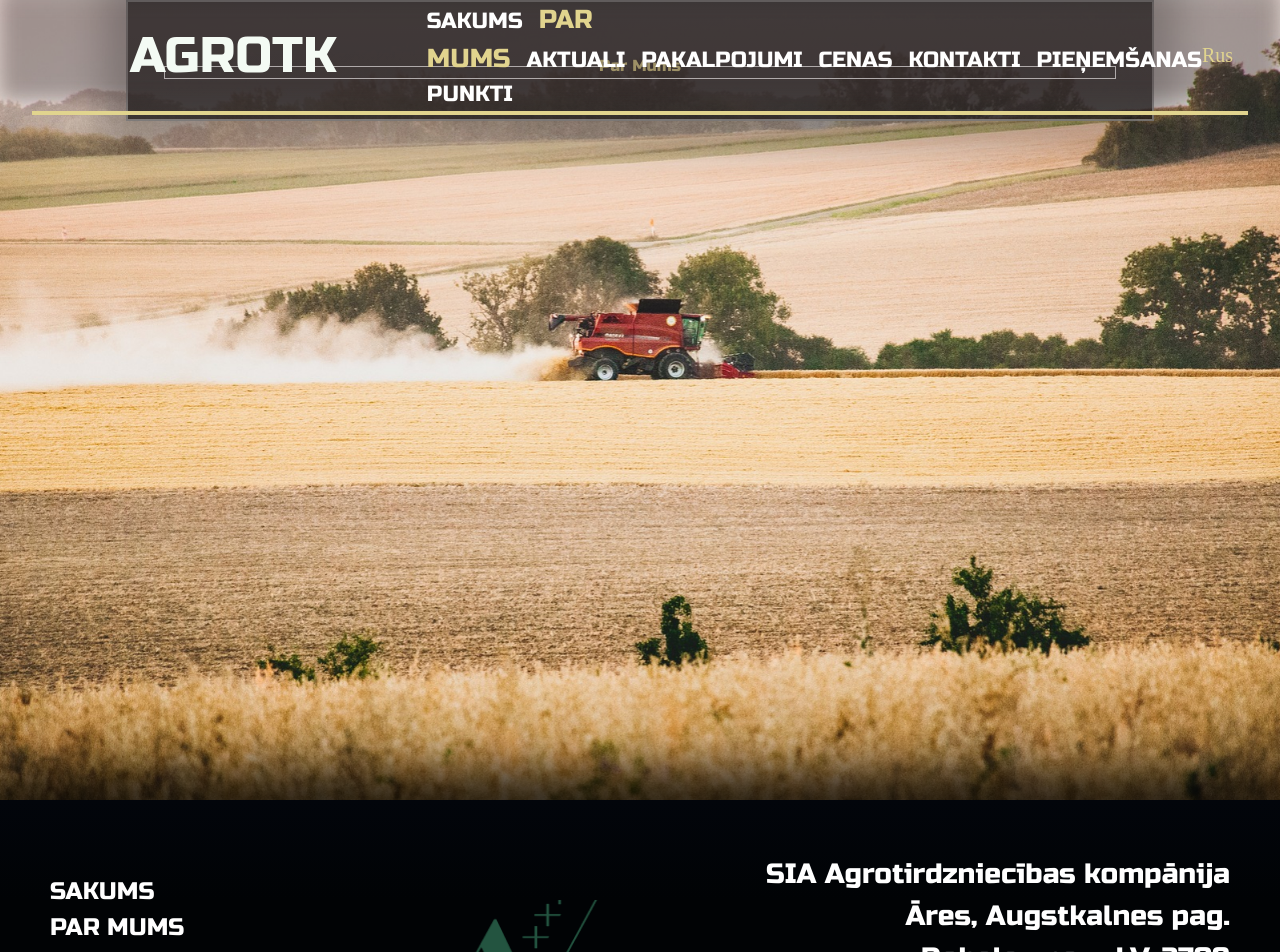
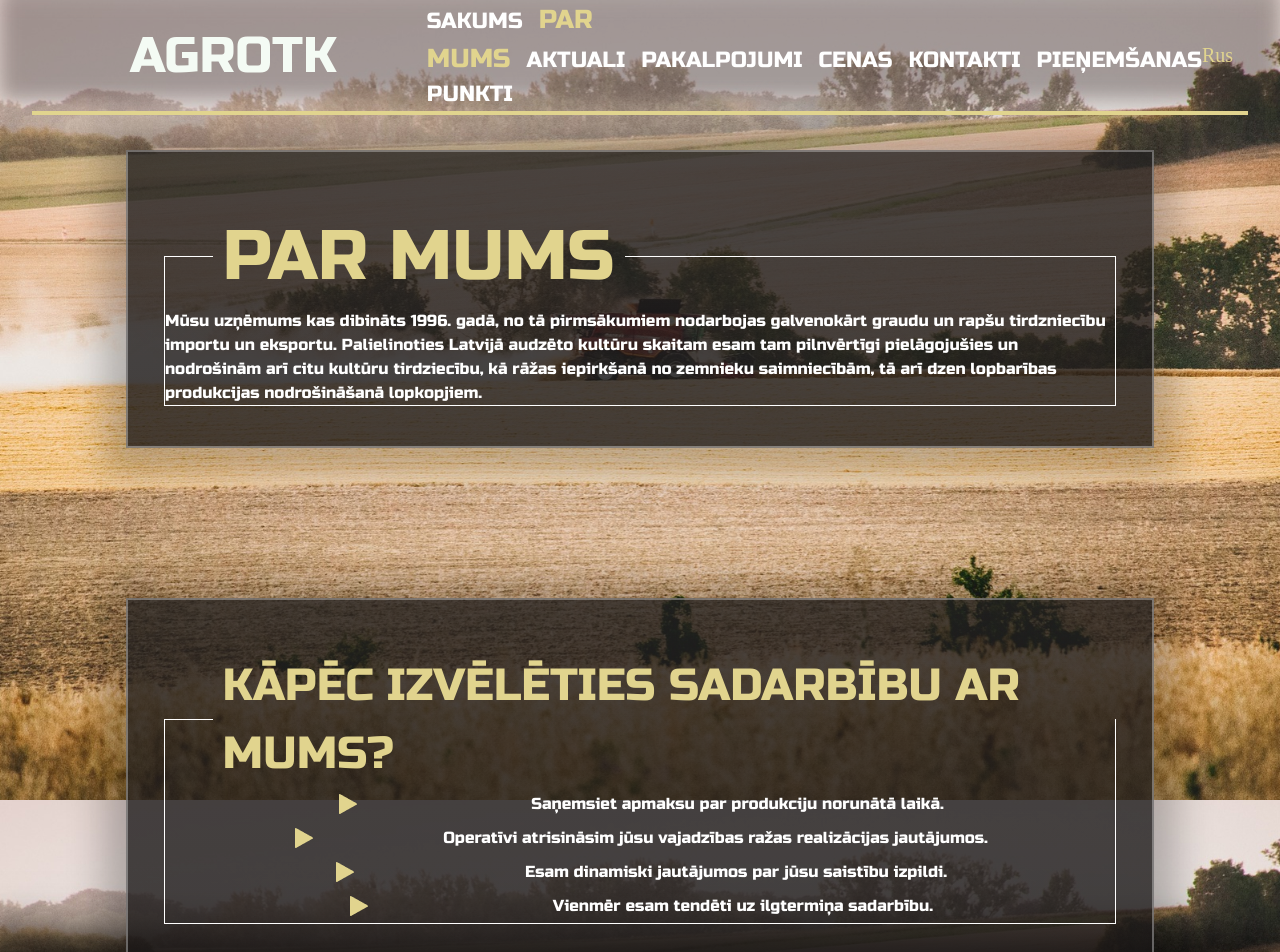
Before and after one commit to tr1pless/atk, a React (Vite) app: page /about in a window 1280 px wide. Shown: the top 952 px of the page. Built offline with nearby package versions, Linux system fonts and the light colour scheme; a web font is replaced by a local one.

Commit message:
about and textContainer updates

```diff
--- a/package.json
+++ b/package.json
@@ -13,6 +13,7 @@
     "@reduxjs/toolkit": "^1.9.7",
     "localforage": "^1.10.0",
     "match-sorter": "^6.3.1",
+    "nanoid": "^5.0.3",
     "react": "^18.2.0",
     "react-dom": "^18.2.0",
     "react-redux": "^8.1.3",
--- a/src/Components/About/About.tsx
+++ b/src/Components/About/About.tsx
@@ -1,18 +1,44 @@
 import s from './about.module.css'
 import g from '../global.module.css'
 import { TextContainer } from '../TextContainer/TextContainer'
-import { useSelector, useDispatch } from 'react-redux'
+import { useSelector } from 'react-redux'
 import langJson from '../../lang/lang.json'
 import { RootState } from '../store/store'
+import { nanoid } from 'nanoid'
 
 export const About = () => {
   const lang = useSelector((state: RootState) => state.counter.value)
   const data = Object.entries(langJson)
   const currentLangData: any = data[lang]
-  console.log(currentLangData[1].about.title1)
+  const title = currentLangData[1].about.title1
+  const text = currentLangData[1].about.text1
+  const text2 = currentLangData[1].about.text2
+
   return (
     <div className={`${g.background} ${s.aboutContainer}`}>
-      <TextContainer title={currentLangData[1].about.title1} />
+      <TextContainer
+        marginValue={5}
+        title={title}
+        children={<p>{text}</p>}
+        fontSize={70}
+      />
+      <TextContainer
+        fontSize={45}
+        marginValue={5}
+        title={currentLangData[1].about.title2}
+        children={
+          <div>
+            {text2.map((item: string) => {
+              return (
+                <div className={g.multiTextContainer} key={nanoid()}>
+                  <span className={g.triangleSpan}></span>
+                  <p>{item}</p>
+                </div>
+              )
+            })}
+          </div>
+        }
+      />
     </div>
   )
 }
--- a/src/Components/Footer/Footer.tsx
+++ b/src/Components/Footer/Footer.tsx
@@ -8,7 +8,7 @@ import langJson from '../../lang/lang.json'
 export const Footer = () => {
   const lang = useSelector((state: RootState) => state.counter.value)
   const data = Object.entries(langJson)
-  const currentLangData = data[lang]
+  const currentLangData: any = data[lang]
 
   return (
     <footer className={s.footerContainer}>
--- a/src/Components/TextContainer/TextContainer.tsx
+++ b/src/Components/TextContainer/TextContainer.tsx
@@ -3,13 +3,27 @@ import s from './textContainer.module.css'
 
 interface Props {
   title: string
+  marginValue: number
+  children: React.ReactNode
+  fontSize: number
 }
-export const TextContainer = ({ title }: Props) => {
+export const TextContainer = ({
+  title,
+  marginValue,
+  children,
+  fontSize,
+}: Props) => {
   return (
     <>
       <div className={s.textContainer}>
         <fieldset>
-          <legend className={`${s.containerTitle} ${g.yellow}`}>{title}</legend>
+          <legend
+            style={{ marginLeft: `${marginValue}%`, fontSize: `${fontSize}px` }}
+            className={`${s.containerTitle} ${g.yellow}`}
+          >
+            {title}
+          </legend>
+          <div className={`${g.white}`}>{children}</div>
         </fieldset>
       </div>
     </>
--- a/src/Components/TextContainer/textContainer.module.css
+++ b/src/Components/TextContainer/textContainer.module.css
@@ -8,6 +8,7 @@
   box-shadow: 0px 4px 34px 23px rgba(0, 0, 0, 0.24);
   width: 80%;
   height: max-content;
+  margin-top: 150px;
 }
 
 fieldset {
@@ -16,3 +17,8 @@ fieldset {
   max-width: 100%;
   margin: 52px 36px 40px;
 }
+
+.containerTitle {
+  padding: 0 10px;
+  text-transform: uppercase;
+}
--- a/src/Components/global.module.css
+++ b/src/Components/global.module.css
@@ -25,3 +25,18 @@
 .mAuto {
   margin: 0 auto;
 }
+
+.triangleSpan {
+  background-image: url(../assets/textSpan.png);
+  width: 24px;
+  height: 24px;
+  display: block;
+  margin: 5px 0 5px auto;
+}
+
+.multiTextContainer {
+  display: flex;
+  align-items: center;
+  justify-content: flex-start;
+  flex-direction: row;
+}
--- a/src/lang/lang.json
+++ b/src/lang/lang.json
@@ -11,14 +11,16 @@
     },
     "about": {
       "title1": "Par Mums",
-      "text1": "Mūsu uzņēmums kas dibināts 1996. gadā, no tā pirmsākumiem nodarbojas galvenokārt graudu un rapšu tirdzniecību importu un eksportu. Palielinoties Latvijā audzēto kultūru skaitam esam tam pilnvērtīgi pielāgojušies un nodrošinām arī citu kultūru tirdziecību, kā rāžas iepirkšanā no zemnieku saimniecībām, tā arī dzen lopbarības produkcijas nodrošināšanā lopkopjiem.",
+      "text1": [
+        "Mūsu uzņēmums kas dibināts 1996. gadā, no tā pirmsākumiem nodarbojas galvenokārt graudu un rapšu tirdzniecību importu un eksportu. Palielinoties Latvijā audzēto kultūru skaitam esam tam pilnvērtīgi pielāgojušies un nodrošinām arī citu kultūru tirdziecību, kā rāžas iepirkšanā no zemnieku saimniecībām, tā arī dzen lopbarības produkcijas nodrošināšanā lopkopjiem."
+      ],
       "title2": "Kāpēc izvēlēties sadarbību ar mums?",
-      "text2": {
-        "1": "Saņemsiet apmaksu par produkciju norunātā laikā.",
-        "2": "Operatīvi atrisināsim jūsu vajadzības ražas realizācijas jautājumos.",
-        "3": "Esam dinamiski jautājumos par jūsu saistību izpildi.",
-        "4": "Vienmēr esam tendēti uz ilgtermiņa sadarbību."
-      }
+      "text2": [
+        "Saņemsiet apmaksu par produkciju norunātā laikā.",
+        "Operatīvi atrisināsim jūsu vajadzības ražas realizācijas jautājumos.",
+        "Esam dinamiski jautājumos par jūsu saistību izpildi.",
+        "Vienmēr esam tendēti uz ilgtermiņa sadarbību."
+      ]
     }
   },
   "Rus": {
@@ -35,12 +37,12 @@
       "title1": "Par Mums",
       "text1": "Mūsu uzņēmums kas dibināts 1996. gadā, no tā pirmsākumiem nodarbojas galvenokārt graudu un rapšu tirdzniecību importu un eksportu. Palielinoties Latvijā audzēto kultūru skaitam esam tam pilnvērtīgi pielāgojušies un nodrošinām arī citu kultūru tirdziecību, kā rāžas iepirkšanā no zemnieku saimniecībām, tā arī dzen lopbarības produkcijas nodrošināšanā lopkopjiem.",
       "title2": "Kāpēc izvēlēties sadarbību ar mums?",
-      "text2": {
-        "1": "Saņemsiet apmaksu par produkciju norunātā laikā.",
-        "2": "Operatīvi atrisināsim jūsu vajadzības ražas realizācijas jautājumos.",
-        "3": "Esam dinamiski jautājumos par jūsu saistību izpildi.",
-        "4": "Vienmēr esam tendēti uz ilgtermiņa sadarbību."
-      }
+      "text2": [
+        "Saņemsiet apmaksu par produkciju norunātā laikā.",
+        "Operatīvi atrisināsim jūsu vajadzības ražas realizācijas jautājumos.",
+        "Esam dinamiski jautājumos par jūsu saistību izpildi.",
+        "Vienmēr esam tendēti uz ilgtermiņa sadarbību."
+      ]
     }
   },
   "Eng": {
@@ -58,11 +60,11 @@
     "title1": "Par Mums",
     "text1": "Mūsu uzņēmums kas dibināts 1996. gadā, no tā pirmsākumiem nodarbojas galvenokārt graudu un rapšu tirdzniecību importu un eksportu. Palielinoties Latvijā audzēto kultūru skaitam esam tam pilnvērtīgi pielāgojušies un nodrošinām arī citu kultūru tirdziecību, kā rāžas iepirkšanā no zemnieku saimniecībām, tā arī dzen lopbarības produkcijas nodrošināšanā lopkopjiem.",
     "title2": "Kāpēc izvēlēties sadarbību ar mums?",
-    "text2": {
-      "1": "Saņemsiet apmaksu par produkciju norunātā laikā.",
-      "2": "Operatīvi atrisināsim jūsu vajadzības ražas realizācijas jautājumos.",
-      "3": "Esam dinamiski jautājumos par jūsu saistību izpildi.",
-      "4": "Vienmēr esam tendēti uz ilgtermiņa sadarbību."
-    }
+    "text2": [
+      "Saņemsiet apmaksu par produkciju norunātā laikā.",
+      "Operatīvi atrisināsim jūsu vajadzības ražas realizācijas jautājumos.",
+      "Esam dinamiski jautājumos par jūsu saistību izpildi.",
+      "Vienmēr esam tendēti uz ilgtermiņa sadarbību."
+    ]
   }
 }
```
Also changed, not shown: src/assets/textSpan.png (added), 1 other file (tests, documents, lock files or other folders).
